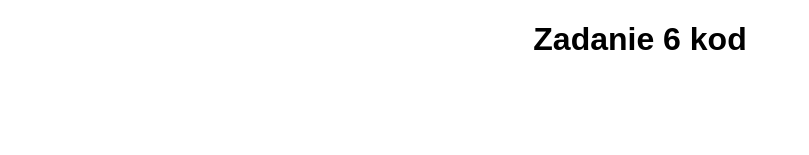
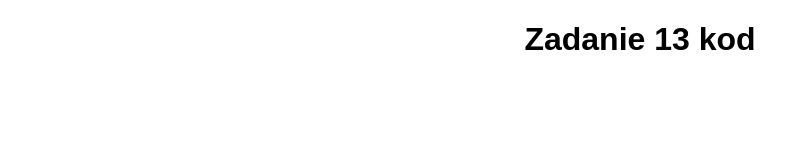
Before and after one commit to rizukkkkzse/programoweniaCSS, a plain HTML site: page stra_z13_kod.html in a window 1280 px wide. Shown: the top 155 px of the page, without its empty margins (0-809 px from the left). Drawn offline with Linux system fonts and the light colour scheme.

Commit message:
Update stra_z13_kod.html

```diff
--- a/stra_z13_kod.html
+++ b/stra_z13_kod.html
@@ -19,7 +19,7 @@
 <body>
     <!--Strafun Oleksandr-->
     <center>
-        <h1>Zadanie 6 kod</h1>
+        <h1>Zadanie 13 kod</h1>
     </center>
     <br><br><br>
         <h3>Kod HTML</h3>
```
